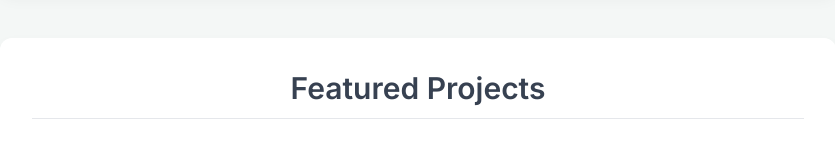
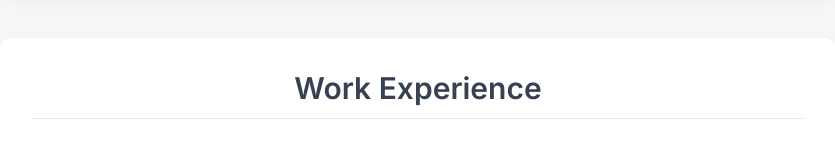
Before and after one commit to levofski/live-cv, a Vue app: page / in a window 1280 px wide. Shown: the part 786-927 px from the top of the page, without its empty margins (222-1057 px from the left). Built offline with nearby package versions, Linux system fonts and the light colour scheme.

Commit message:
feat: remove ProjectsSection integration and related data fetching   - **Files Changed**: `App.vue`   - **Reason**: Removed ProjectsSection component and associated projects data fetching to streamline the application.

```diff
--- a/src/App.vue
+++ b/src/App.vue
@@ -5,14 +5,12 @@ import ExperienceSection from "./components/ExperienceSection.vue";
 import EducationSection from "./components/EducationSection.vue";
 import SkillsSection from "./components/SkillsSection.vue";
 import PersonalStatement from "./components/PersonalStatement.vue";
-import ProjectsSection from "./components/ProjectsSection.vue"; // Import ProjectsSection
 
 const profile = ref({});
 const experiences = ref([]);
 const education = ref([]);
 const skills = ref({});
 const personalStatement = ref("");
-const projects = ref([]); // Add projects ref
 const isLoading = ref(true);
 
 async function fetchData() {
@@ -24,14 +22,12 @@ async function fetchData() {
       educationRes,
       skillsRes,
       personalStatementRes,
-      projectsRes,
     ] = await Promise.all([
       fetch("/src/data/profile.json"),
       fetch("/src/data/experience.json"),
       fetch("/src/data/education.json"),
       fetch("/src/data/skills.json"),
       fetch("/src/data/personal_statement.md"),
-      fetch("/src/data/projects.json"), // Fetch projects data
     ]);
 
     profile.value = await profileRes.json();
@@ -39,10 +35,8 @@ async function fetchData() {
     education.value = await educationRes.json();
     skills.value = await skillsRes.json();
     personalStatement.value = await personalStatementRes.text();
-    projects.value = await projectsRes.json(); // Assign projects data
   } catch (error) {
     console.error("Error fetching CV data:", error);
-    // Optionally, set some error state here to display to the user
   } finally {
     isLoading.value = false;
   }
@@ -66,7 +60,6 @@ function downloadPdf() {
   alert(
     "PDF download functionality will be implemented using a library like jsPDF or a server-side solution."
   );
-  // Placeholder for PDF generation logic
 }
 </script>
 
@@ -111,12 +104,6 @@ function downloadPdf() {
           class="cv-section fade-in-up"
           style="animation-delay: 0.5s"
         />
-        <ProjectsSection
-          :projects="projects"
-          class="cv-section fade-in-up"
-          style="animation-delay: 0.7s"
-        />
-        <!-- Add ProjectsSection -->
         <ExperienceSection
           :experiences="experiences"
           class="cv-section fade-in-up"
```
